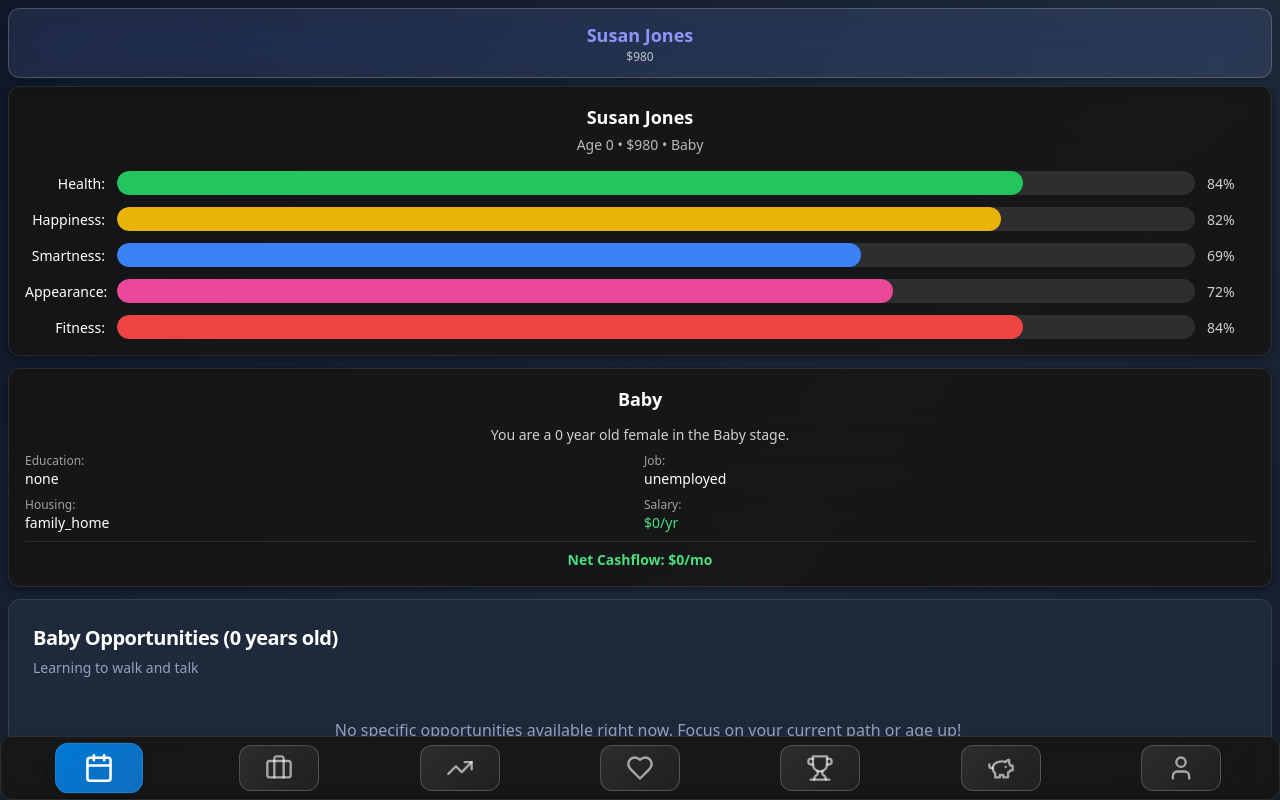
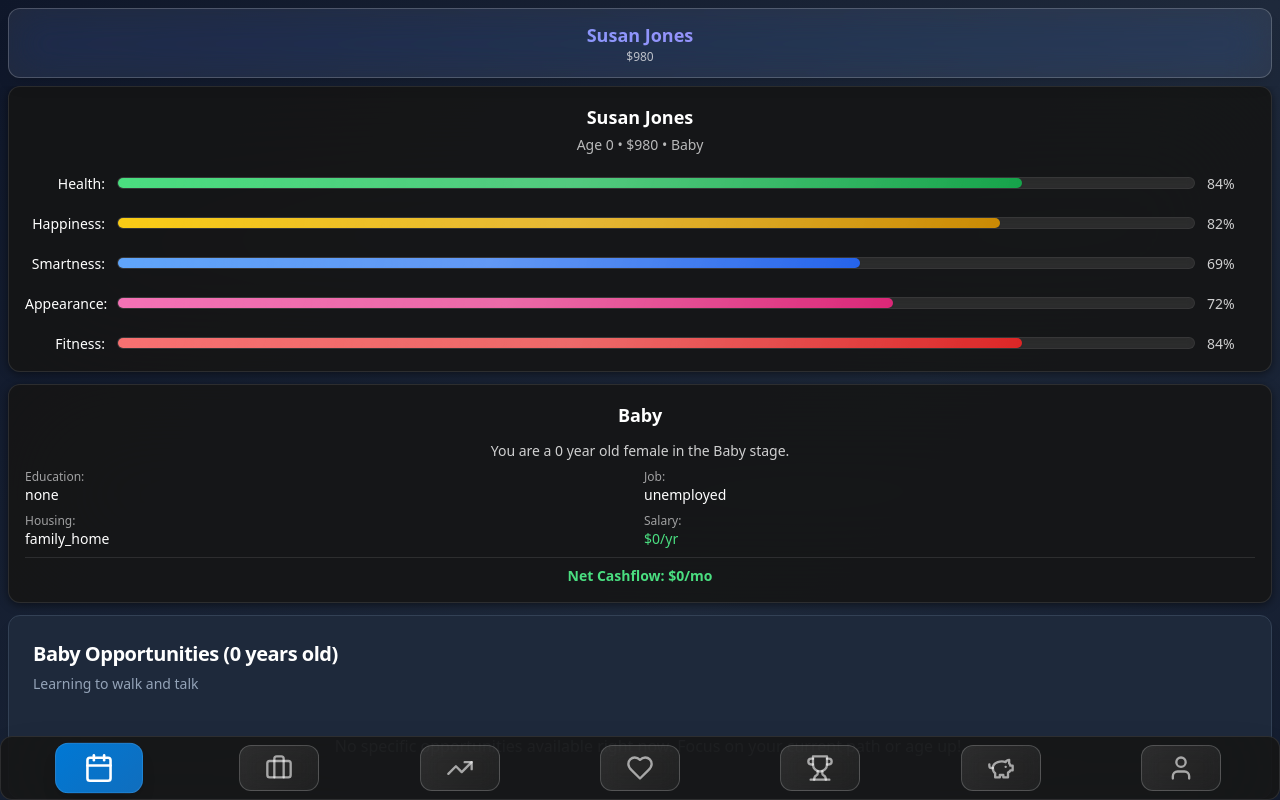
Before and after one commit to taikyrio/neon-life-reimagined, a React (Vite) app: page / in a window 1280 px wide. Shown: the top 800 px of the page. Built offline with nearby package versions, Linux system fonts and the light colour scheme.

Commit message:
Refactor: Update stats bar to Win 11 style
Updated the stats bar component to match the Windows 11 design aesthetic.

```diff
--- a/src/components/TimelineView.tsx
+++ b/src/components/TimelineView.tsx
@@ -74,13 +74,13 @@ const TimelineView = ({
             </p>
           </div>
 
-          {/* Stats Bars - Similar to second photo */}
-          <div className="space-y-3">
-            <StatBar label="Health" value={character.health} color="bg-green-500" />
-            <StatBar label="Happiness" value={character.happiness} color="bg-yellow-500" />
-            <StatBar label="Smartness" value={character.smartness} color="bg-blue-500" />
-            <StatBar label="Appearance" value={character.appearance} color="bg-pink-500" />
-            <StatBar label="Fitness" value={character.fitness} color="bg-red-500" />
+          {/* Stats Bars - Windows 11 Style */}
+          <div className="space-y-4">
+            <Win11StatBar label="Health" value={character.health} color="from-green-400 to-green-600" />
+            <Win11StatBar label="Happiness" value={character.happiness} color="from-yellow-400 to-yellow-600" />
+            <Win11StatBar label="Smartness" value={character.smartness} color="from-blue-400 to-blue-600" />
+            <Win11StatBar label="Appearance" value={character.appearance} color="from-pink-400 to-pink-600" />
+            <Win11StatBar label="Fitness" value={character.fitness} color="from-red-400 to-red-600" />
           </div>
         </div>
 
@@ -171,16 +171,23 @@ const TimelineView = ({
   );
 };
 
-const StatBar = ({ label, value, color }: { label: string; value: number; color: string }) => (
+const Win11StatBar = ({ label, value, color }: { label: string; value: number; color: string }) => (
   <div className="flex items-center gap-3">
     <div className="w-20 text-right">
       <span className="text-white text-sm font-medium">{label}:</span>
     </div>
-    <div className="flex-1 h-6 bg-white/10 rounded-full overflow-hidden">
-      <div
-        className={`h-full ${color} transition-all duration-300 rounded-full`}
-        style={{ width: `${Math.min(value, 100)}%` }}
-      />
+    <div className="flex-1 relative">
+      {/* Background track */}
+      <div className="h-3 bg-white/10 rounded-full shadow-inner backdrop-blur-sm border border-white/5">
+        {/* Progress fill */}
+        <div
+          className={`h-full bg-gradient-to-r ${color} rounded-full transition-all duration-500 ease-out shadow-sm relative overflow-hidden`}
+          style={{ width: `${Math.min(value, 100)}%` }}
+        >
+          {/* Subtle shine effect */}
+          <div className="absolute inset-0 bg-gradient-to-r from-transparent via-white/20 to-transparent -skew-x-12 animate-pulse" />
+        </div>
+      </div>
     </div>
     <div className="w-12 text-left">
       <span className="text-white/80 text-sm font-medium">{value}%</span>
```
